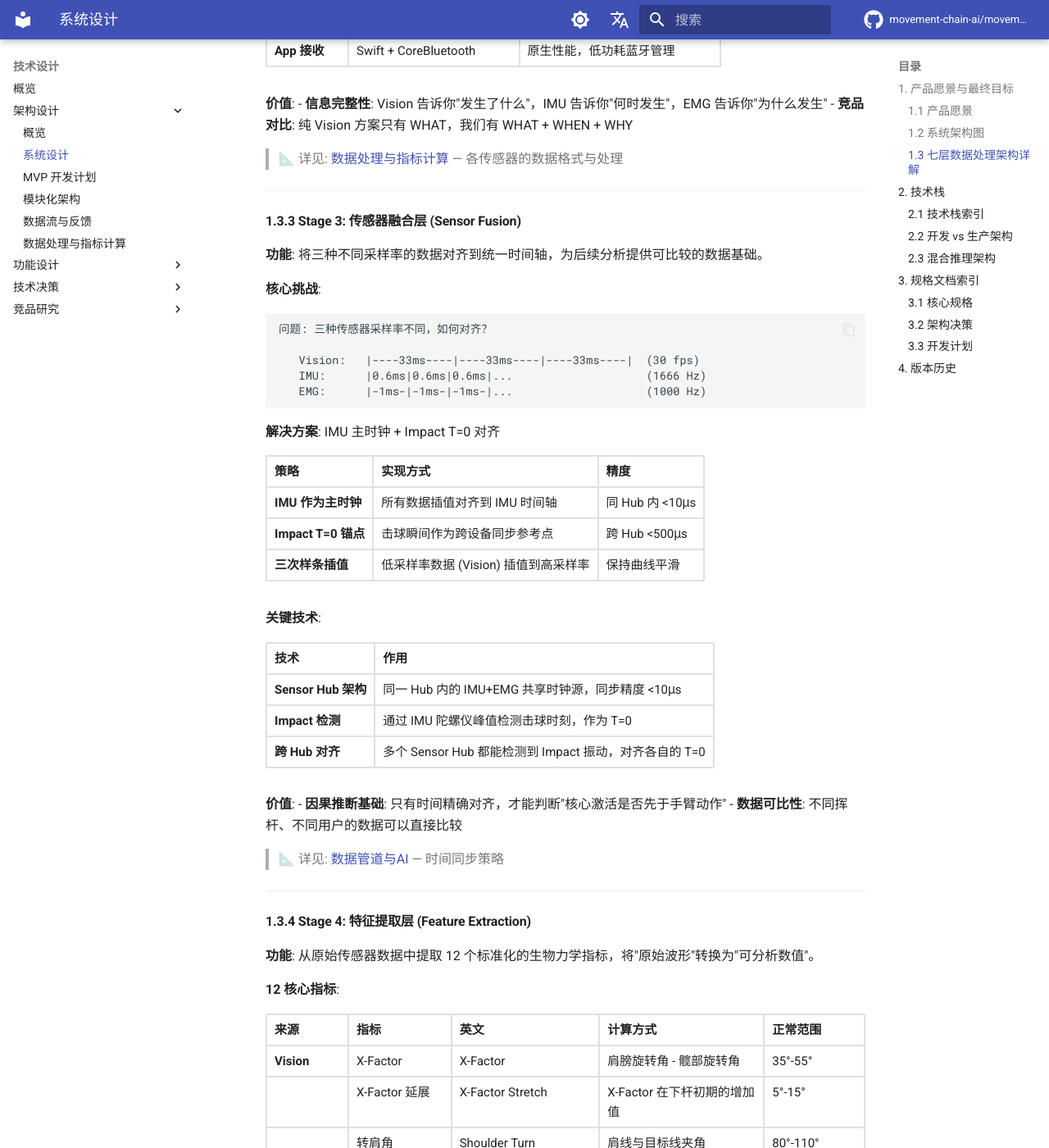
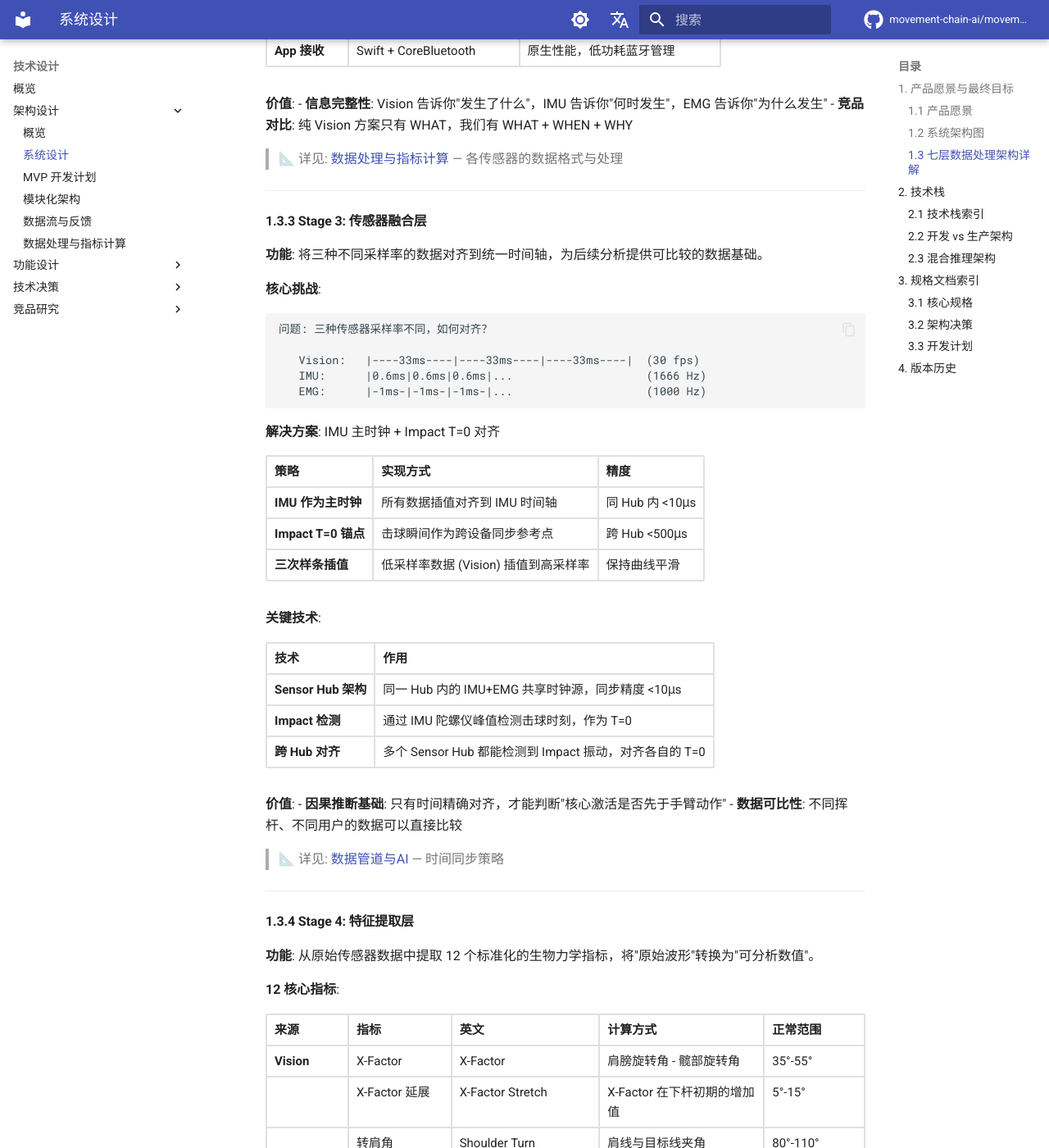
Before and after one commit to movement-chain-ai/movement-chain-docs, an MkDocs documentation site: the page built from docs/zh/design/architecture/system-design.md, in a window 1280 px wide and 1400 px high, scrolled down 4865 px. Shown: the whole window at 82% size. Built offline with MkDocs 1.6.1 and Material for MkDocs 9.7.7, drawn with Linux system fonts in a browser that asks for light colours; comment, search, counter and statistics services are not loaded; the version menu is left out; some of the changed text lies outside the part shown.

Commit message:
style: 简化七层架构标题 - 移除英文括号内容
保持标题简洁一致

🤖 Generated with [Claude Code](https://claude.com/claude-code)

Co-Authored-By: Claude Opus 4.5 <noreply@anthropic.com>

```diff
--- a/docs/zh/design/architecture/system-design.md
+++ b/docs/zh/design/architecture/system-design.md
@@ -240,7 +240,7 @@
 
 ---
 
-#### 1.3.3 Stage 3: 传感器融合层 (Sensor Fusion) {#stage-3}
+#### 1.3.3 Stage 3: 传感器融合层 {#stage-3}
 
 **功能**: 将三种不同采样率的数据对齐到统一时间轴，为后续分析提供可比较的数据基础。
 
@@ -277,7 +277,7 @@
 
 ---
 
-#### 1.3.4 Stage 4: 特征提取层 (Feature Extraction) {#stage-4}
+#### 1.3.4 Stage 4: 特征提取层 {#stage-4}
 
 **功能**: 从原始传感器数据中提取 12 个标准化的生物力学指标，将"原始波形"转换为"可分析数值"。
 
```
Also changed, not shown: other parts of docs/zh/design/architecture/system-design.md (+3 -3 lines).
